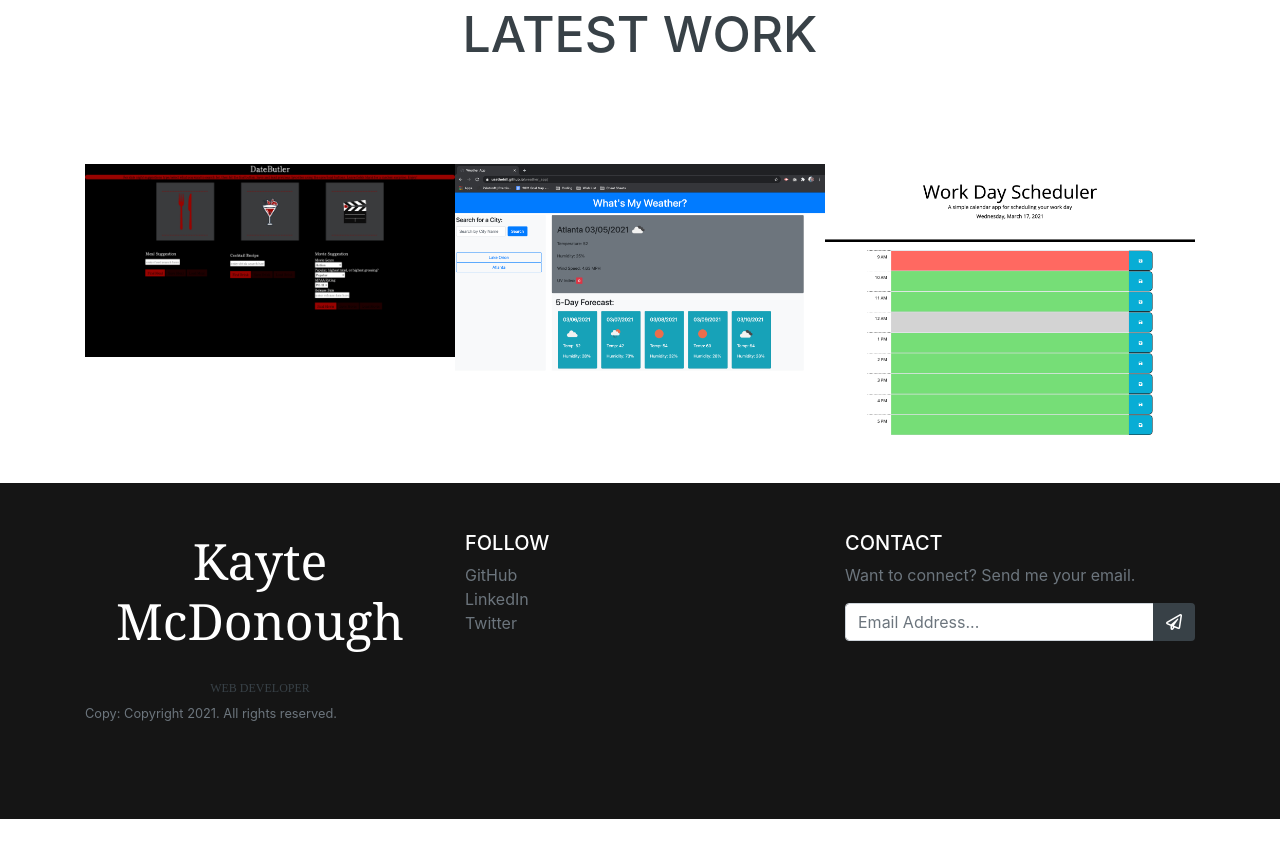
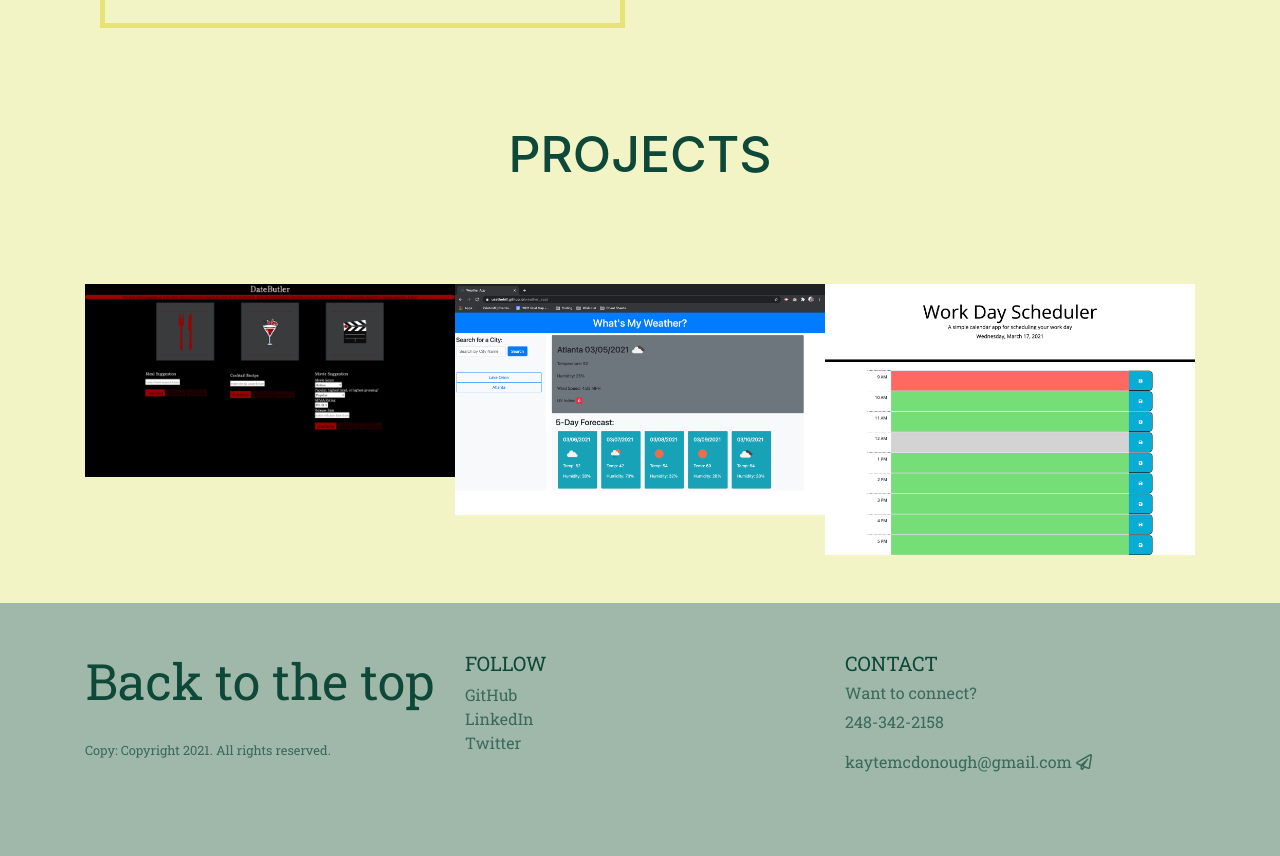
Before and after one commit to UseTheHill/portfolio_kmcdonough, a plain HTML site: page index.html in a window 1280 px wide. Shown: the part 1180-2036 px from the top of the page. Before the commit the page ends 1999 px from the top, so only its background shows below. Drawn offline with nearby package versions, Linux system fonts and the light colour scheme; some packages are replaced by stand-ins of ours; a script that the page names is missing; a web font is replaced by a local one.

Commit message:
css work

```diff
--- a/assets/style.css
+++ b/assets/style.css
@@ -1,7 +1,10 @@
 html {
-    font-family: 'Courier New', Courier, monospace;
+    font-family: 'Baloo Tamma 2', cursive;
+    background-color: #f2f4c5;
 }
-
+body{
+    background-color: #f2f4c5;
+}
 a:hover {
     text-decoration: none;
 
@@ -14,34 +17,38 @@ header {
     display: flex;
     align-items: center;
     justify-content: center;
+    background-color: #f2f4c5;
 }
 
 .signature {
-    color: #384147;
+    color: #0e4838;
     text-align: center;
     user-select: none;
+    background-color: #f2f4c5;
 }
 
 .signature-heading {
-    font-family: Georgia, 'Times New Roman', Times, serif;
+    font-family: 'Roboto Slab', serif;
     font-size: 50px;
     margin-bottom: 30px;
+
 }
 
 .signature-subhead {
     font-family: serif;
-    font-size: 12px;
+    font-size: 30px;
     text-transform: uppercase;
     margin-bottom: 0;
 }
 
 .navbar {
-    background-color: #384147;
+    background-color: #a0b8aa;
+    border-radius: 8px;
 
 }
 
 .navbar-toggler i {
-    color: #fff;
+    color: #dad625;
     font-size: 25px;
 }
 
@@ -62,14 +69,14 @@ header {
 }
 
 .nav-link {
-    color: #fff;
+    color: #0e4838;
     text-transform: uppercase;
     font-size: 12px;
     transition: opacity .5s;
 }
 
 .nav-link:hover {
-    color: #fff;
+    color: #0e4838;
 
 }
 
@@ -81,9 +88,9 @@ header {
 
 .about-description {
     width: 100%;
-    background-color: #fff;
+    background-color: #f2f4c5;
     padding: 40px;
-    outline: 5px solid rgba(56, 65, 71, 0.5);
+    outline: 5px solid rgba(218, 214, 37, 0.5);
     outline-offset: -5px;
     order: 2;
     margin-top: 5px;
@@ -118,7 +125,7 @@ header {
 
 .heading-title {
     text-transform: uppercase;
-    color: #384147;
+    color: #0e4838;
     font-size: 50px;
 }
 
@@ -129,6 +136,7 @@ header {
 
 .lightbox-content img {
     transition: transform 2s;
+
 }
 
 .lightbox-content img:hover {
@@ -137,19 +145,21 @@ header {
 
 /*footer*/
 footer {
-    background-color: #151515;
+    background-color: #a0b8aa;
+    font-family: 'Roboto Slab', serif;
 }
 footer h5 {
-    color: #fff;
+    color: #0e4838;
+    background-color: #a0b8aa;
 }
 
 .text-muted{
-    color: rgba(255,255,255, .7) im !important;
+    color: rgba(14, 72, 56, .7) !important;
 }
 
 .input-group .btn {
     background-color: #384147;
-    color: #fff;
+    color: #f2f4c5;
     transition: opacity .5s;
 
 }
@@ -157,7 +167,6 @@ footer h5 {
 .input-group .btn:hover {
     opacity: .6;
 }
-
 
 /*breakpoints*/
 /*medium devices*/
@@ -169,14 +178,15 @@ footer h5 {
         padding: 0;
     }
     .nav-link{
-        color:#384147;
+        color:#0e4838;
     }
     .nav-link:hover{
-        color: inherit;
+        color: #0e4838;
     }
     nav:hover .nav-link:not(:hover){
         opacity: .5;
     }
+
     /* .about-content{
         position: relative;
         display: block;
--- a/index.html
+++ b/index.html
@@ -7,6 +7,8 @@
     <title>Kayte McDonough</title>
     <link rel="stylesheet" href="https://stackpath.bootstrapcdn.com/bootstrap/4.3.1/css/bootstrap.min.css">
     <link rel="stylesheet" href="https://cdnjs.cloudflare.com/ajax/libs/font-awesome/5.11.2/css/all.min.css">
+    <link href="https://fonts.googleapis.com/css2?family=Baloo+Tamma+2:wght@400;500;600;700;800&family=Roboto+Slab:wght@200;400;600;900&display=swap" rel="stylesheet"/>
+    <link rel="shortcut icon" type="image/png" href="assets/images/code.png">
     <!-- <link rel="stylesheet" href="assets/dist/css/lightbox.min.css"> -->
     <link rel="stylesheet" href="./assets/style.css">
 </head>
@@ -15,7 +17,7 @@
         <a href="index.html">
             <div class="signature">
                 <h5 class="signature-heading">Kayte McDonough</h5>
-                <h3 class="signature-subhead">Web Developer</h3>
+                <h2 class="signature-subhead">Web Developer</h2>
             </div>
         </a>
     </header>
@@ -36,13 +38,13 @@
                         <a href="#about" class="nav-link">About</a>
                     </li>
                     <li class="nav-item">
-                        <a href="index.html" class="nav-link">Projects</a>
+                        <a href="#projects" class="nav-link">Projects</a>
                     </li>
                     <li class="nav-item">
-                        <a href="index.html" class="nav-link">Social Media</a>
+                        <a href="#social-media" class="nav-link">Social Media</a>
                     </li>
                     <li class="nav-item">
-                        <a href="index.html" class="nav-link">Contact</a>
+                        <a href="#contact" class="nav-link">Contact</a>
                     </li>
                 </ul>
             </div>
@@ -55,7 +57,7 @@
                 <div class="about-description">
                     <div class="signature">
                         <h5 class="signature-heading">Kayte McDonough</h5>
-                        <p class="m-0">Lorem ipsum dolor sit amet consectetur adipisicing elit. Consequatur illum eius quod distinctio sint tempore enim nulla praesentium animi, dicta, ipsum magnam dolores alias eum consectetur excepturi ab similique expedita!</p>
+                        <p class="m-0">Thanks for checking out my profile. I live in Lake Orion, Michigan and I enjoy going on walks with my dog and family. Recently, I decided to change career paths. I've worked with a non-profit on and off for the past decade supporting adults living with disabilities. I've always enjoyed working on database programs and websites throughout my career and decided to pursue web development. One of my goals as a web developer is to make websites more accessible.</p>
                     </div>
                 </div>
                 <div class="about-image justify-content-center ">
@@ -68,7 +70,7 @@
     <section class="gallery py-5">
         <div class="container">
             <div class="section-heading text-center">
-                <h1 class="heading-title">Latest Work</h1>
+                <h1 class="heading-title" id="projects">Projects</h1>
             </div>
             <div class="row no-gutters">
                 <div class="lightbox-content col-12 col-md-4">
@@ -90,20 +92,19 @@
         </div>
     </section>
 
-<footer class="py-5 ">
-    <div class="container">
-        <div class="row">
+<footer class="py-5">
+    <div class="container" >
+        <div class="row"  >
             <div class="col-12 col-md-5 col-lg-4 mb-5 mc-md-0">
                 <a href="index.html">
                     <div class="signature">
-                        <h5 class="signature-heading">Kayte McDonough</h5>
-                        <h3 class="signature-subhead">Web Developer</h3>
+                        <h5 class="signature-heading">Back to the top</h5>
                     </div>
                 </a>
                 <small class="d-block mt-2 text-muted">Copy: Copyright 2021. All rights reserved.</small>
             </div>
             <div class="col-12 col-md-5 col-lg-4 mb-5 mc-md-0">
-                <h5 class="text-uppercase">Follow</h5>
+                <h5 class="text-uppercase" id="social-media">Follow</h5>
                 <ul class="list-unstyled text-small mb-0">
                     <li>
                         <a href="https://github.com/UseTheHill" class="text-muted">GitHub</a>
@@ -116,17 +117,13 @@
                     </li>
                 </ul>
             </div>
-            <div class="col-12 col-md-5 col-lg-4">
-                <h5 class="text-uppercase">Contact</h5>
-                <p class="text-muted">Want to connect? Send me your email.</p>
-                <div class="input-group mb-3">
-                    <input type="text" class="form-control" placeholder="Email Address...">
-                    <div class="input-group-append">
-                        <button class="btn" type="button">
-                            <i class="far fa-paper-plane"></i>
-                        </button>
-                    </div>
-                </div>
+            <div class="col-12 col-md-5 col-lg-4" id="contact-custom">
+                <h5 class="text-uppercase" id="contact">Contact</h5>
+                <h6 class="text-muted">Want to connect?</h6>
+                <p class="text-muted">248-342-2158</p>
+                <p class="text-muted">kaytemcdonough@gmail.com <i class="far fa-paper-plane"></i></p>
+
+            </div>
         </div>
     </div>
 </footer>
```
